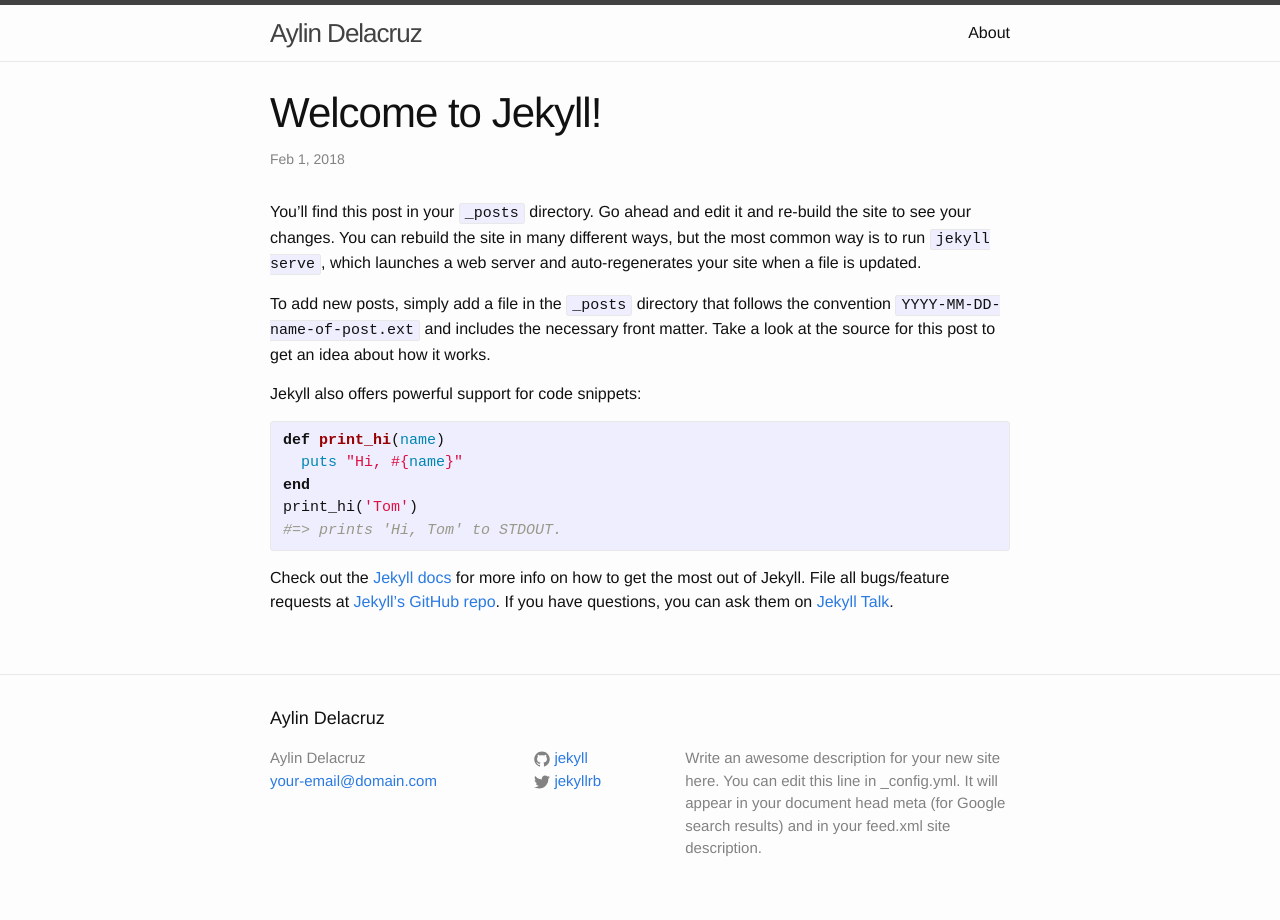
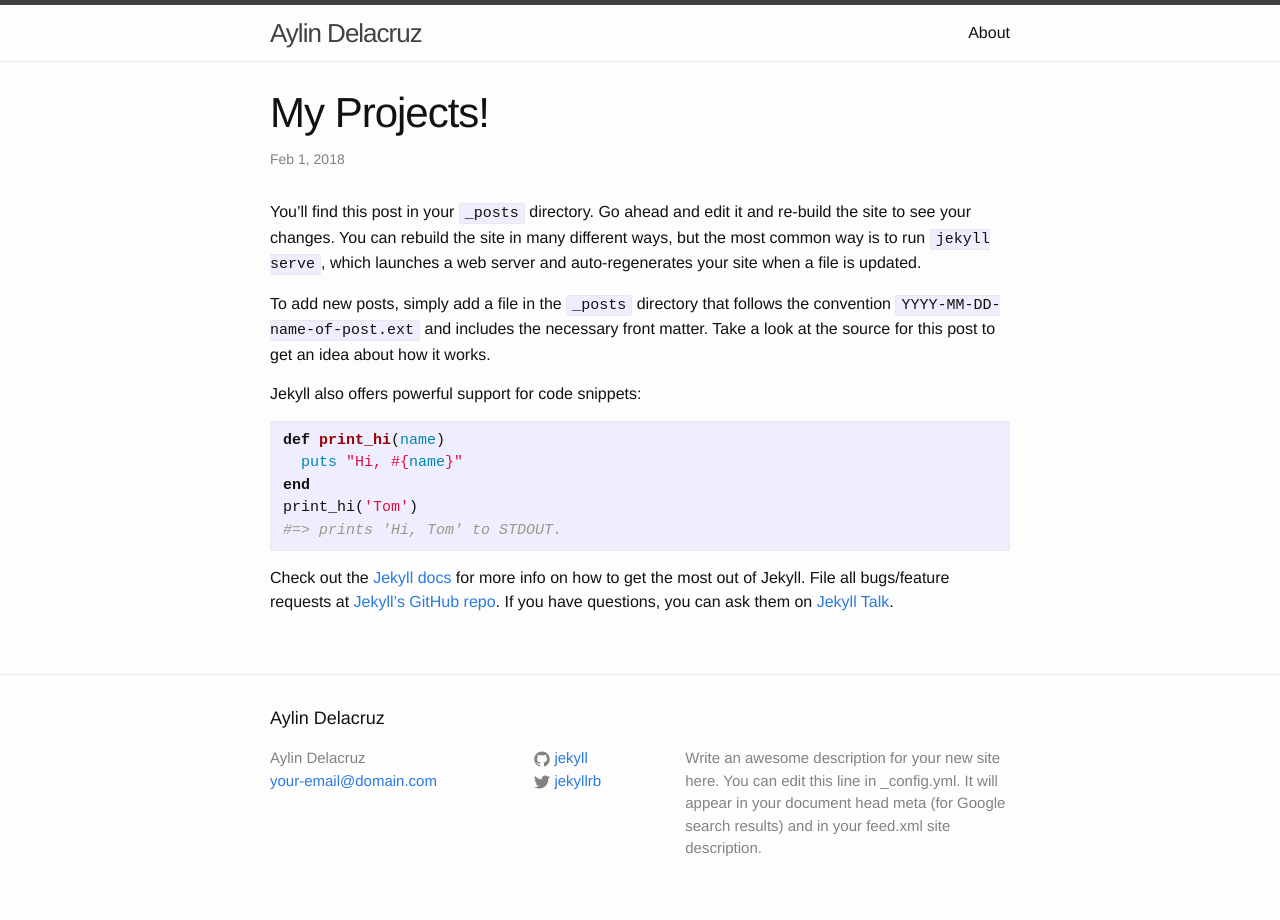
Before and after one commit to asdelacr/asdelacr.github.io, a Jekyll site: the page built from _posts/2018-02-01-welcome-to-jekyll.markdown, in a window 1280 px wide. Built offline with Jekyll 4.4.1, drawn with Linux system fonts in a browser that asks for light colours.

Commit message:
still testing

```diff
--- a/_posts/2018-02-01-welcome-to-jekyll.markdown
+++ b/_posts/2018-02-01-welcome-to-jekyll.markdown
@@ -1,6 +1,6 @@
 ---
 layout: post
-title:  "Welcome to Jekyll!"
+title:  "My Projects!"
 date:   2018-02-01 20:54:46 +0000
 categories: jekyll update
 ---
```
